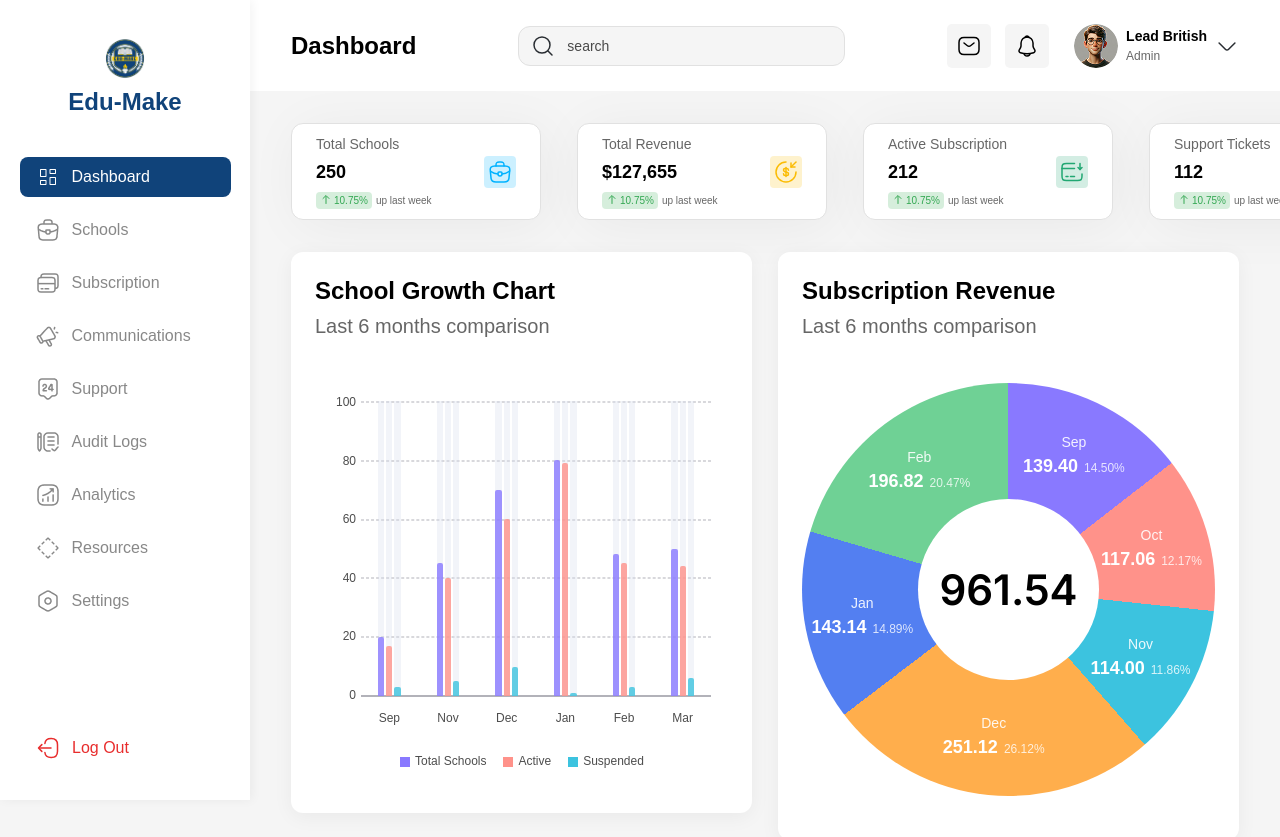
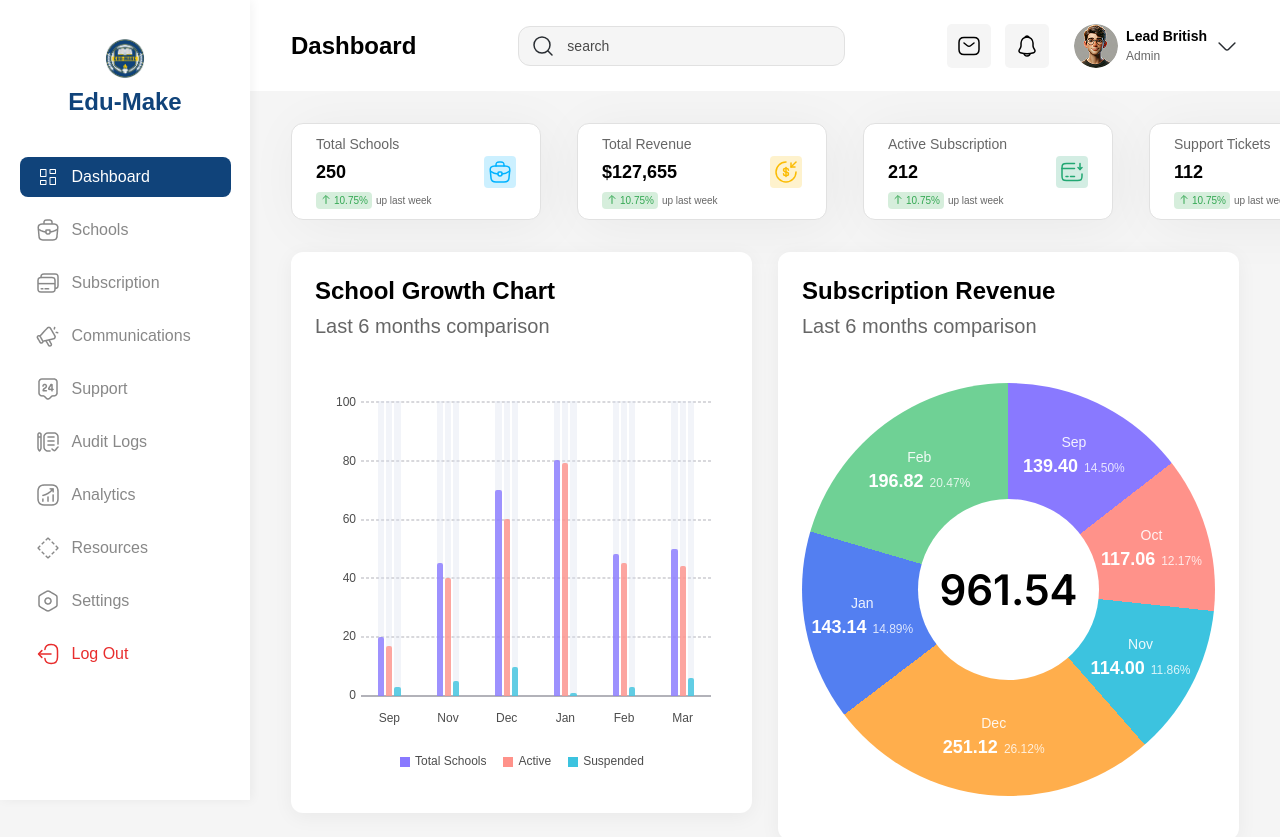
Before and after one commit to 09iqranoor/Edumake-Web, a React (Vite) app: page /dashboard in a window 1280 px wide. Shown: the top 837 px of the page. Built offline with nearby package versions, Linux system fonts and the light colour scheme.

Commit message:
solve error

```diff
--- a/src/components/superadmin/Sidebar.css
+++ b/src/components/superadmin/Sidebar.css
@@ -112,7 +112,7 @@
     border: none;
     border-radius: 8px;
     cursor: pointer;
-    margin: auto 20px 32px;
+    /* margin: auto 20px 32px; Removed to place below settings */
     transition: all 0.2s ease;
 }
 
--- a/src/components/superadmin/Sidebar.tsx
+++ b/src/components/superadmin/Sidebar.tsx
@@ -122,12 +122,12 @@ const Sidebar: React.FC<SidebarProps> = ({ isOpen = true, onClose }) => {
               <span className="sidebar__nav-label">{item.label}</span>
             </Link>
           ))}
+
+          <button className="sidebar__logout" onClick={handleLogout}>
+            <span className="sidebar__logout-icon"><LogoutIcon /></span>
+            <span className="sidebar__logout-label">Log Out</span>
+          </button>
         </nav>
-
-        <button className="sidebar__logout" onClick={handleLogout}>
-          <span className="sidebar__logout-icon"><LogoutIcon /></span>
-          <span className="sidebar__logout-label">Log Out</span>
-        </button>
       </aside>
     </>
   );
```
